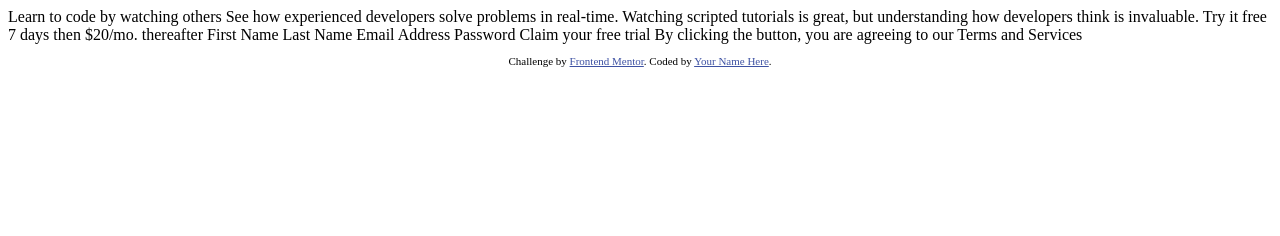
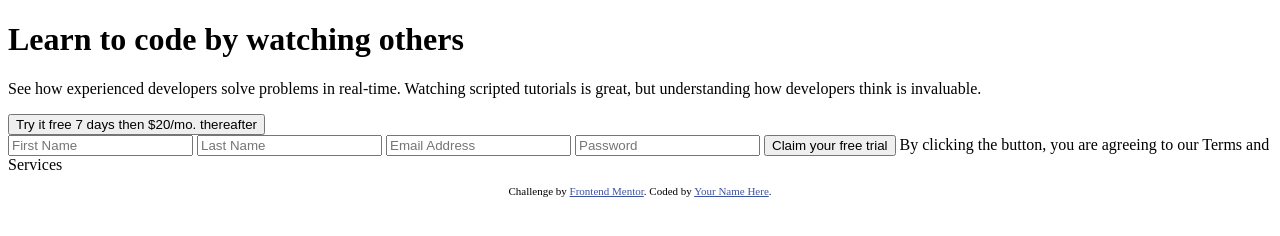
Before and after one commit to Favourezeugwa/Sign-up-form, a plain HTML site: page index.html in a window 1280 px wide. Drawn offline with Linux system fonts and the light colour scheme.

Commit message:
Add content to index.html file

```diff
--- a/index.html
+++ b/index.html
@@ -1,42 +1,68 @@
 <!DOCTYPE html>
 <html lang="en">
   <head>
-  <meta charset="UTF-8">
-  <meta name="viewport" content="width=device-width, initial-scale=1.0"> <!-- displays site properly based on user's device -->
-
-  <link rel="icon" type="image/png" sizes="32x32" href="./images/favicon-32x32.png">
-
-  <title>Frontend Mentor | Intro component with sign up form</title>
-
-  <!-- Feel free to remove these styles or customise in your own stylesheet 👍 -->
-  <style>
-    .attribution { font-size: 11px; text-align: center; }
-    .attribution a { color: hsl(228, 45%, 44%); }
-  </style>
+    <meta charset="UTF-8" />
+    <meta name="viewport" content="width=device-width, initial-scale=1.0" />
+    <!-- displays site properly based on user's device -->
+    <link
+      rel="icon"
+      type="image/png"
+      sizes="32x32"
+      href="./images/favicon-32x32.png"
+    />
+    <link rel="stylesheet" href="style.css" />
+    <title>Favour | Intro component with sign up form</title>
   </head>
   <body>
-
-  Learn to code by watching others
-
-  See how experienced developers solve problems in real-time. Watching scripted tutorials is great,
-  but understanding how developers think is invaluable.
-
+    <header class="heading">
+      <h1 class="heading-intro">Learn to code by watching others</h1>
+      <p class="heading-bio">
+        See how experienced developers solve problems in real-time. Watching
+        scripted tutorials is great, but understanding how developers think is
+        invaluable.
+      </p>
+    </header>
+    <main>
+      <button type="button" class="tryIt-btn">
         Try it free 7 days then $20/mo. thereafter
-
-  First Name
-  Last Name
-  Email Address
-  Password
-
-  Claim your free trial
-
+      </button>
+      <form action="POST">
+        <input
+          type="text"
+          id="first-name"
+          name="firstName"
+          placeholder="First Name"
+        />
+        <input
+          type="text"
+          id="last-name"
+          name="lastName"
+          placeholder="Last Name"
+        />
+        <input
+          type="text"
+          id="email-address"
+          name="email"
+          placeholder="Email Address"
+        />
+        <input
+          type="password"
+          id="password"
+          name="password"
+          placeholder="Password"
+        />
+        <button type="button">Claim your free trial</button>
         By clicking the button, you are agreeing to our Terms and Services
-
+      </form>
+    </main>
     <footer>
       <p class="attribution">
-      Challenge by <a href="https://www.frontendmentor.io?ref=challenge" target="_blank">Frontend Mentor</a>.
-      Coded by <a href="#">Your Name Here</a>.
+        Challenge by
+        <a href="https://www.frontendmentor.io?ref=challenge" target="_blank"
+          >Frontend Mentor</a
+        >. Coded by <a href="#">Your Name Here</a>.
       </p>
     </footer>
+    <script src="index.js"></script>
   </body>
 </html>
--- /dev/null
+++ b/style.css
@@ -0,0 +1,7 @@
+.attribution {
+  font-size: 11px;
+  text-align: center;
+}
+.attribution a {
+  color: hsl(228, 45%, 44%);
+}
```
Lines whose indentation alone changed are shown as unchanged.
